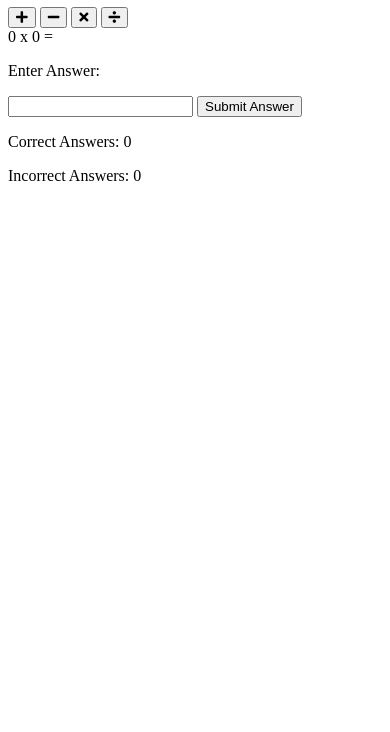
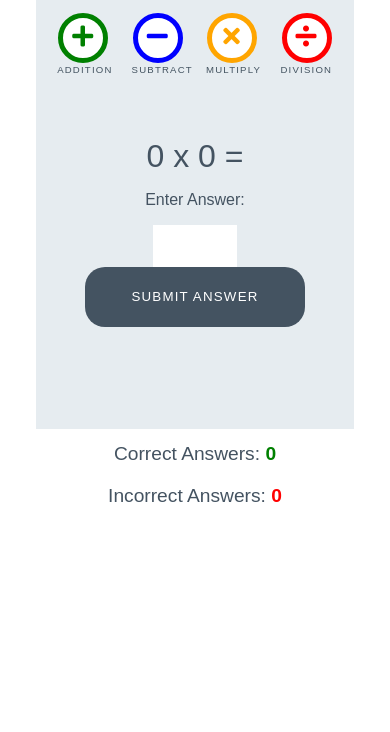
Before and after one commit to dhruv2102/LoveMaths, a plain HTML site: page index.html in a window 390 px wide. Shown: the part 112-844 px from the top of the page. Drawn offline with Linux system fonts and the light colour scheme.

Commit message:
Completed CSS

```diff
--- a/assets/css/style.css
+++ b/assets/css/style.css
@@ -0,0 +1,254 @@
+/* --------- Global style */
+
+body {
+    background-color: white;
+    font-family: "Raleway", sans-serif;
+    color: #445361;
+    text-align: center;
+}
+
+/* --------- Heading */
+
+.heading {
+    text-align: center;
+    font-size: 2.5rem;
+}
+
+.logo {
+    height: 40px;
+    padding-right: 5px;
+}
+
+/* --------- Game layout */
+
+.game-area {
+    background-color: #E6ECF0;
+    box-sizing: border-box;
+    width: 85%;
+    height: 65vh;
+    max-height: 450px;
+    max-width: 830px;
+    margin-left: auto;
+    margin-right: auto;
+    padding: 1%;
+}
+
+.question-area {
+    width: 50%;
+    font-size: 2rem;
+    margin: auto;
+    padding: 50px 0;
+}
+
+.question-area span {
+    padding: 0 15px;
+}
+
+.score-area {
+    margin: 5px auto;
+    width: 60%;
+    font-size: 1.2rem;
+}
+
+.controls-area {
+    width: 85%;
+    margin: 30px auto;
+}
+
+#score {
+    color: green;
+    font-weight: bold;
+}
+
+#incorrect {
+    color: red;
+    font-weight: bold;
+}
+
+.answer-message {
+    display: none;
+    font-size: 1rem;
+}
+
+#answer-box {
+    border: none;
+    color: #445361;
+    display: inline-block;
+    height: 40px;
+    width: 80px;
+    font-size: 1.2rem;
+}
+
+.scores {
+    display: inline-block;
+    padding: 25px;
+}
+
+/* --------- Buttons */
+
+.btn {
+    width: 220px;
+    height: 60px;
+    font-family: "Raleway", sans-serif;
+    text-transform: uppercase;
+    letter-spacing: 1.2px;
+    color: white;
+}
+
+.btn:focus {
+    outline: none;
+}
+
+.btn--big {
+    padding-top: 10px;
+    border-radius: 50%;
+    background-color: white;
+    border: 10px solid;
+    width: 100px;
+    height: 100px;
+    font-size: 3.2rem;
+    margin: 0 30px;
+    transition: all 0.5s;
+}
+
+
+.btn--big::after{
+    content: attr(data-type);
+    font-size: 1rem;
+    color: #445461;
+    position: relative;
+    left: -0.5em;
+}
+
+
+.btn--blue {
+    border-color: blue;
+    color: blue;
+}
+
+.btn--blue:active,
+.btn--blue:hover {
+    background-color: darkblue;
+    color: white;
+}
+
+.btn--orange {
+    border-color: orange;
+    color: orange;
+}
+
+.btn--orange:active,
+.btn--orange:hover {
+    background-color: darkorange;
+    color: white;
+}
+
+.btn--red {
+    border-color: red;
+    color: red;
+}
+
+.btn--red:active,
+.btn--red:hover {
+    background-color: darkred;
+    color: white;
+}
+
+.btn--green {
+    border-color: green;
+    color: green;
+}
+
+.btn--green:active,
+.btn--green:hover {
+    background-color: darkgreen;
+    color: white;
+}
+
+.btn--gray {
+    margin-top: 25px;
+    background-color: #445361;
+    border: 1px transparent;
+    border-radius: 20px;
+}
+
+.btn--gray:active,
+.btn--gray:hover {
+    background-color: #0d1013;
+}
+
+/* --------- Media queries */
+
+@media (max-width: 414px) {
+    .controls-area {
+        width: 100%;
+    }
+
+    .btn--big {
+        margin: 0 10px;
+        padding: 5px;
+        border: 5px solid;
+        width: 50px;
+        height: 50px;
+        font-size: 1.5rem;
+    }
+
+    .btn--big::after {
+        font-size: 0.6rem;
+        left: -0.7rem;
+    }
+
+    .question-area {
+        padding: 10% 0;
+        width: 100%;
+    }
+
+    .question-area span {
+        padding: 0;
+    }
+
+    .answer-message {
+        display: block;
+    }
+
+    #answer-box {
+        display: block;
+        margin: 0 auto;
+    }
+    .btn--gray {
+        margin-top: 0;
+    }
+
+    .score-area {
+        width: 100%;
+    }
+
+    .scores {
+        margin: 0.5em auto;
+        display: block;
+        padding: 5px;
+    }
+
+    .heading {
+        font-size: 2rem;
+    }
+}
+
+@media (max-width: 320px) {
+    .game-area {
+        height: 70vh;
+    }
+
+    .controls-area {
+        width: 75%;
+        margin: 10px auto;
+    }
+
+    .btn--big {
+        margin: 10px 10px;
+    }
+    .question-area {
+        padding: 10px 0;
+    }
+
+}
--- a/index.html
+++ b/index.html
@@ -5,6 +5,7 @@
     <meta name="viewport" content="width=device-width, initial-scale=1.0">
     <title>Love Maths</title>
     <link rel="stylesheet" href="https://use.fontawesome.com/releases/v5.7.2/css/all.css" integrity="sha384-fnmOCqbTlWIlj8LyTjo7mOUStjsKC4pOpQbqyi7RrhN7udi9RwhKkMHpvLbHG9Sr" crossorigin="anonymous">
+    <link rel="stylesheet" href="assets/css/style.css" type="text/css" />
 </head>
 <body>
     <h1 class="heading">
@@ -15,22 +16,22 @@
     <div class="game-area">
 
         <div class="controls-area">
-            <button class="btn btn--big btn--green">
+            <button class="btn btn--big btn--green" data-type="addition">
                 <i class="fas fa-plus">
 
                 </i>
             </button>
-            <button class="btn btn--big btn--blue">
+            <button class="btn btn--big btn--blue" data-type="subtract">
                 <i class="fas fa-minus">
 
                 </i>
             </button>
-            <button class="btn btn--big btn--ornage">
+            <button class="btn btn--big btn--orange" data-type="multiply">
                 <i class="fas fa-times">
 
                 </i>
             </button>
-            <button class="btn btn--big btn--red">
+            <button class="btn btn--big btn--red" data-type="division">
                 <i class="fas fa-divide">
 
                 </i>
@@ -44,7 +45,7 @@
             <span>=</span>
             <p class="answer-message">Enter Answer: </p>
             <input type="number" id="answer-box">
-            <button class="btn btn--grey">Submit Answer</button>
+            <button class="btn btn--gray" data-type="submit">Submit Answer</button>
         </div>
 
     </div>
```
